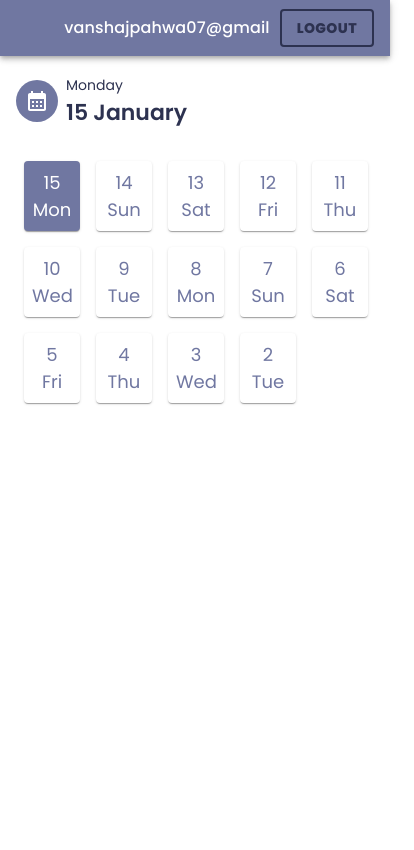
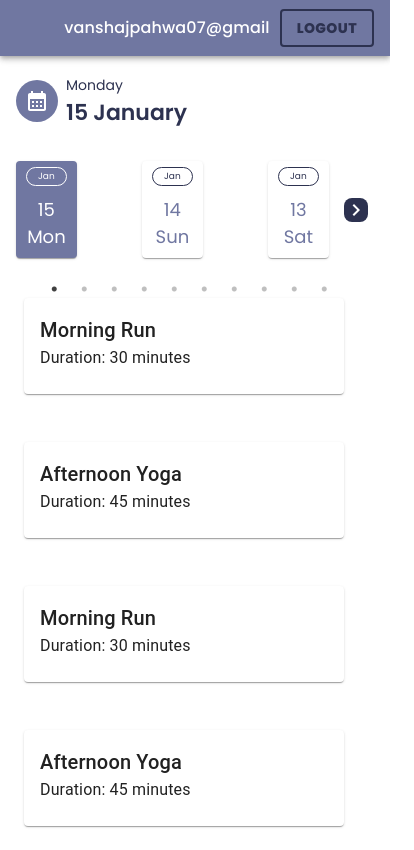
Before and after one commit to vanshaj-pahwa/SWoT, a React (Create React App) app in the folder frontend/: page /details in a window 390 px wide. Shown: the whole page, 414 px wide, since content can reach past the window. Built offline with nearby package versions, Linux system fonts and the light colour scheme.

Commit message:
feat: Implement mobile-responsive calendar layout in ViewDetails

```diff
--- a/frontend/src/components/ViewDetails/ViewDetails.css
+++ b/frontend/src/components/ViewDetails/ViewDetails.css
@@ -26,3 +26,21 @@
     font-weight: 600;
     color: #2D3250;
 }
+.slick-slider.slick-initialized {
+    width: 97vw;
+  }
+  .slick-arrow.slick-prev {
+    background: #2D3250;
+    color: white;
+    border-radius: 8px;
+  }
+  .slick-arrow.slick-next {
+    background: #2D3250;
+    color: white;
+    border-radius: 8px;
+  }
+  @media (max-width: 500px) {
+    .slick-arrow.slick-next {
+      right: 10px;
+    }
+  }
--- a/frontend/src/components/ViewDetails/ViewDetails.js
+++ b/frontend/src/components/ViewDetails/ViewDetails.js
@@ -1,13 +1,43 @@
 import React, { useState } from "react";
-import { Card, CardContent, Grid } from "@mui/material";
+import { Card, CardContent, Grid, Chip, useMediaQuery } from "@mui/material";
 import CalendarMonthIcon from "@mui/icons-material/CalendarMonth";
+import KeyboardArrowRightIcon from "@mui/icons-material/KeyboardArrowRight";
 import "./ViewDetails.css";
+import WorkoutInfo from "./WorkoutInfo";
+import Slider from "react-slick";
+import "slick-carousel/slick/slick.css";
+import "slick-carousel/slick/slick-theme.css";
 
 const ViewDetails = () => {
   const currentDate = new Date();
   const days = ["Sun", "Mon", "Tue", "Wed", "Thu", "Fri", "Sat"];
 
   const [selectedDate, setSelectedDate] = useState(0); // Set the default selected date to today
+
+  const workoutDataPerDate = [
+    [
+      { title: "Morning Run", duration: 30 },
+      { title: "Afternoon Yoga", duration: 45 },
+      { title: "Morning Run", duration: 30 },
+      { title: "Afternoon Yoga", duration: 45 },
+    ],
+    [
+      { title: "Evening Walk", duration: 20 },
+      { title: "Cycling", duration: 60 },
+    ],
+  ];
+
+  const isMobile = useMediaQuery("(max-width:500px)");
+  const isTablet = useMediaQuery("(max-width:1023px)");
+
+  const settings = {
+    dots: true,
+    infinite: true,
+    speed: 500,
+    slidesToShow: isMobile ? 3 : (isTablet ? 8 : 15),
+    slidesToScroll: isMobile ? 3 : (isTablet ? 8 : 15),
+    nextArrow: <KeyboardArrowRightIcon />,
+  };
 
   const handleCardClick = (index) => {
     setSelectedDate(index);
@@ -23,21 +53,24 @@ const ViewDetails = () => {
           <div className="calendarDay">
             {currentDate.toLocaleDateString("en-US", { weekday: "long" })}
           </div>
-          <div className="calendarMonth">{`${currentDate.getDate()} ${currentDate.toLocaleString("default", { month: "long" }
+          <div className="calendarMonth">{`${currentDate.getDate()} ${currentDate.toLocaleString(
+            "default",
+            { month: "long" }
           )}`}</div>
         </div>
       </div>
-      <Grid container spacing={2} margin={'0.5rem'}>
-        {[...Array(14)].map((_, index) => {
+      <Slider {...settings}>
+        {[...Array(30)].map((_, index) => {
           const date = new Date();
           date.setDate(currentDate.getDate() - index);
 
           const isSelected = selectedDate === index;
           const backgroundColor = isSelected ? "#7077A1" : "white";
           const textColor = isSelected ? "white" : "#7077A1";
+          const monthTag = date.toLocaleString("default", { month: "short" });
 
           return (
-            <Grid item key={index}>
+            <Grid item key={index} margin={"1rem"}>
               <Card
                 onClick={() => handleCardClick(index)}
                 style={{
@@ -51,10 +84,15 @@ const ViewDetails = () => {
                   style={{
                     fontSize: "18px",
                     padding: "0.5rem",
-                    width: "2.5rem",
+                    width: "2.8rem",
                     textAlign: "center",
                   }}
                 >
+                  <Chip
+                    label={monthTag}
+                    variant="outlined"
+                    style={{ border: '1px solid', color: isSelected ? "white" : "#2D3250", height: '1.2rem', marginTop: '-1rem', fontFamily: 'Poppins', fontSize: '9px' }}
+                  />
                   <div>{date.getDate()}</div>
                   <div>{days[date.getDay()]}</div>
                 </CardContent>
@@ -62,6 +100,13 @@ const ViewDetails = () => {
             </Grid>
           );
         })}
+      </Slider>
+      <Grid container>
+        {workoutDataPerDate[selectedDate].map((workout, idx) => (
+          <Grid item key={idx} xs={12} md={3}>
+            <WorkoutInfo workoutData={workout} />
+          </Grid>
+        ))}
       </Grid>
     </div>
   );
--- /dev/null
+++ b/frontend/src/components/ViewDetails/WorkoutInfo.js
@@ -0,0 +1,15 @@
+import React from "react";
+import { Card, CardContent, Typography } from "@mui/material";
+
+const WorkoutInfo = ({ workoutData }) => {
+  return (
+    <Card style={{margin: '1.5rem', width: '20rem'}}>
+      <CardContent>
+        <Typography variant="h6">{workoutData.title}</Typography>
+        <Typography>{`Duration: ${workoutData.duration} minutes`}</Typography>
+      </CardContent>
+    </Card>
+  );
+};
+
+export default WorkoutInfo;
```
